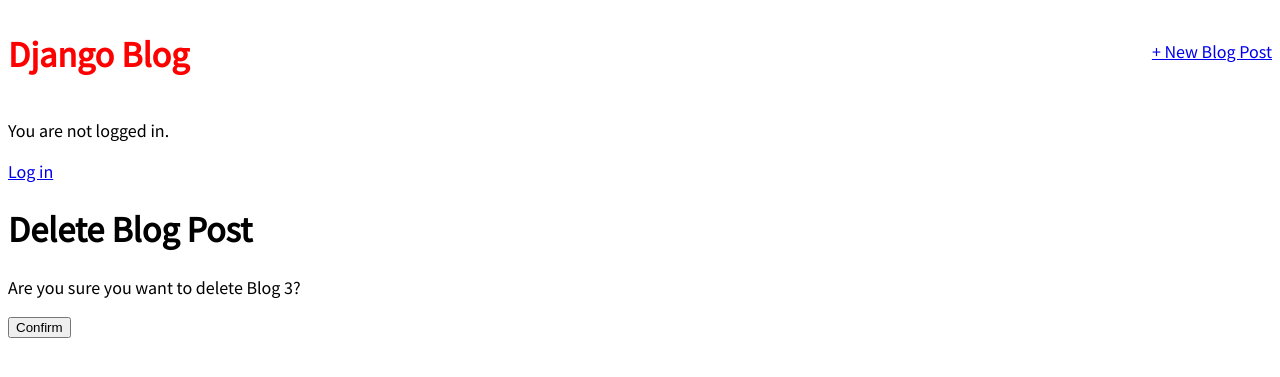
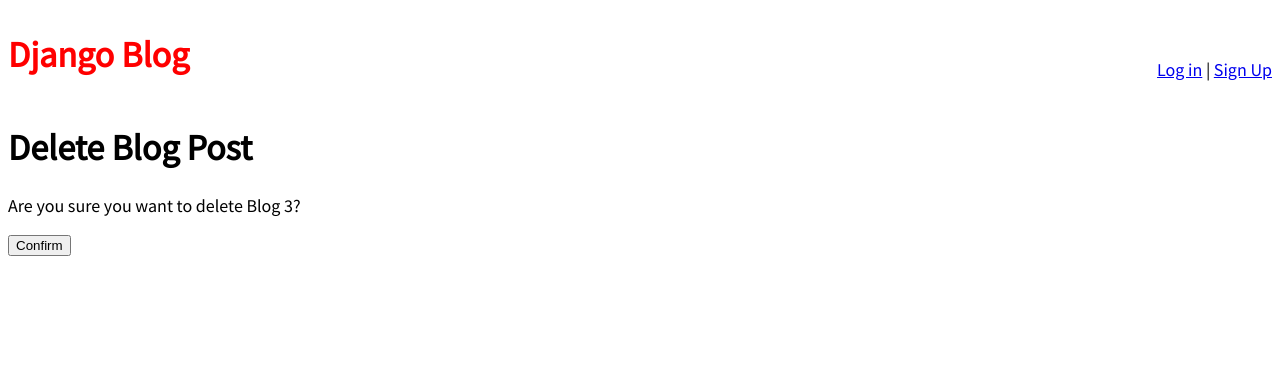
Before and after one commit to DhruvDiwan/blogApp, a Django app: page /blog/8/delete in a window 1280 px wide. Shown: the top 377 px of the page. Run offline with Django 3.2, Linux system fonts and the light colour scheme; data comes from the database, SQL or seed files in the repository; both versions use the stored data as it was after the commit.

Commit message:
improved ui

```diff
--- a/templates/base.html
+++ b/templates/base.html
@@ -11,17 +11,21 @@
 		<div class="nav-left">
 			<h1><a href="{% url 'home' %}">Django Blog</a></h1>
 		</div>
+		{% if user.is_authenticated %}
 		<div class="nav-right">
-			<a href="{% url 'blog_new' %}">+ New Blog Post</a>
+			<p>Hi {{ user.username }}!</p>
+			<p> | <a href="{% url 'logout' %}">Log out</a></p>
+			<p> | <a href="{% url 'blog_new' %}"> New Blog Post</a></p>
 		</div>
+		{% else %}
+		<div class="nav-right">
+			<p>
+				<a href="{% url 'login' %}">Log in</a> |
+				<a href="{% url 'signup' %}">Sign Up</a>
+			</p>
+		</div>
+		{% endif %}
 	</header>
-	{% if user.is_authenticated %}
-	<p>Hi {{ user.username }}!</p>
-	<p><a href="{% url 'logout' %}">Log out</a></p>
-	{% else %}
-	<p>You are not logged in.</p>
-	<a href="{% url 'login' %}">Log in</a>
-	{% endif %}
 	<div>
 		{% block content %}
 		{% endblock content %}
```
Also changed, not shown: db.sqlite3.
